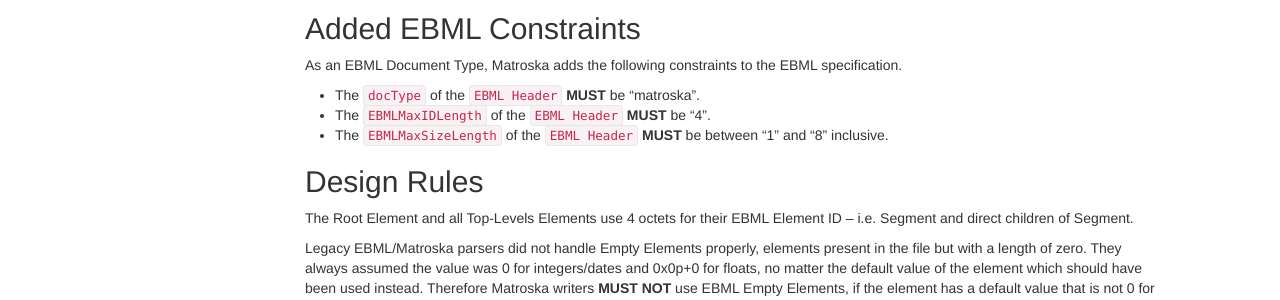
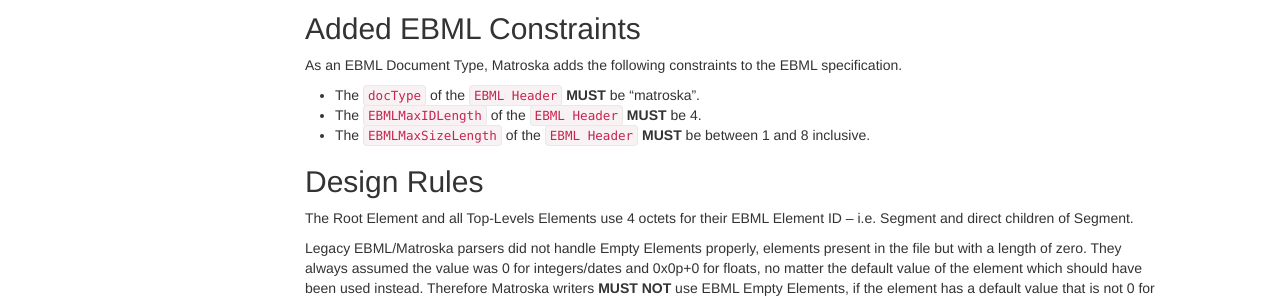
Before and after one commit to ietf-wg-cellar/matroska-specification, a Jekyll site: the page built from index_matroska.md, in a window 1280 px wide. Shown: the part 1421-1721 px from the top of the page. Built offline with Jekyll 4.4.1, drawn with Linux system fonts in a browser that asks for light colours; our own code applies the rules of GitHub Pages for plain Markdown files.

Commit message:
don't use quote for number values

```diff
--- a/index_matroska.md
+++ b/index_matroska.md
@@ -113,8 +113,8 @@
 As an EBML Document Type, Matroska adds the following constraints to the EBML specification.
 
 - The `docType` of the `EBML Header` **MUST** be "matroska".
-- The `EBMLMaxIDLength` of the `EBML Header` **MUST** be "4".
-- The `EBMLMaxSizeLength` of the `EBML Header` **MUST** be between "1" and "8" inclusive.
+- The `EBMLMaxIDLength` of the `EBML Header` **MUST** be 4.
+- The `EBMLMaxSizeLength` of the `EBML Header` **MUST** be between 1 and 8 inclusive.
 
 ## Design Rules
 
```
